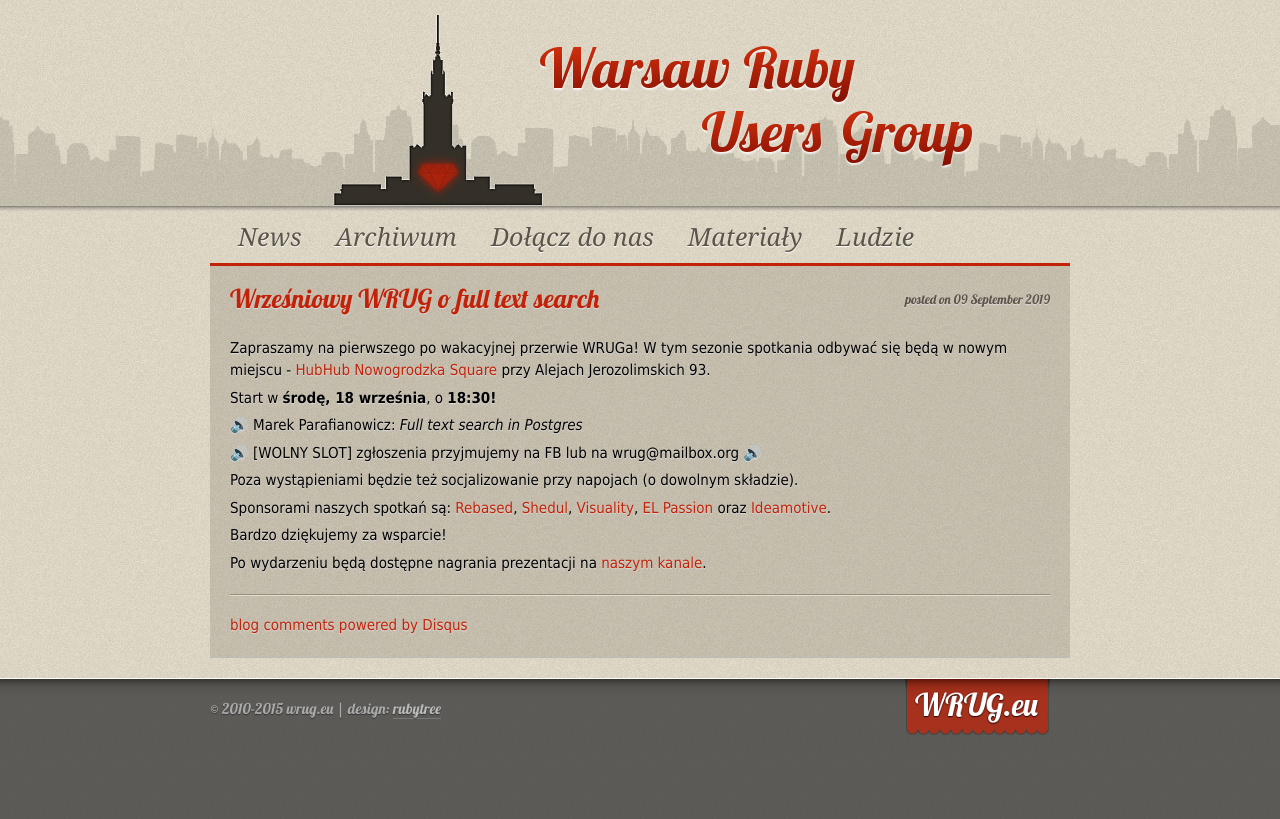
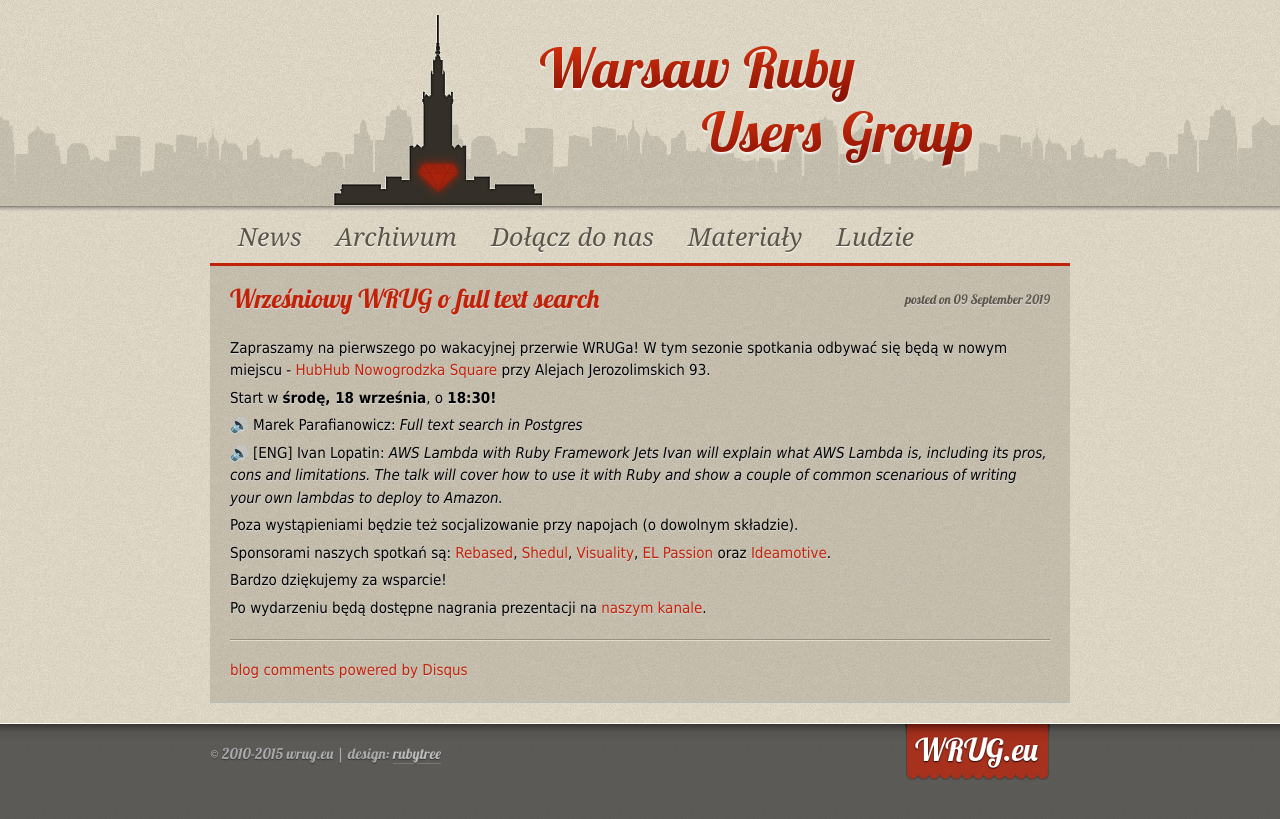
Before and after one commit to wrug/wrug.eu, a Jekyll site: the page built from _posts/2019-09-09-spotkanie-wrzesniowe.md, in a window 1280 px wide. Shown: the top 819 px of the page. Built offline with Jekyll 4.4.1, drawn with Linux system fonts in a browser that asks for light colours; comment, search, counter and statistics services are not loaded.

Commit message:
September 2019: add second talk

```diff
--- a/_posts/2019-09-09-spotkanie-wrzesniowe.md
+++ b/_posts/2019-09-09-spotkanie-wrzesniowe.md
@@ -10,7 +10,8 @@
 
 🔊 Marek Parafianowicz: _Full text search in Postgres_
 
-🔊 [WOLNY SLOT] zgłoszenia przyjmujemy na FB lub na wrug@mailbox.org 🔊
+🔊 [ENG] Ivan Lopatin: _AWS Lambda with Ruby Framework Jets_
+_Ivan will explain what AWS Lambda is, including its pros, cons and limitations. The talk will cover how to use it with Ruby and show a couple of common scenarious of writing your own lambdas to deploy to Amazon._
 
 Poza wystąpieniami będzie też socjalizowanie przy napojach (o dowolnym składzie).
 
```
